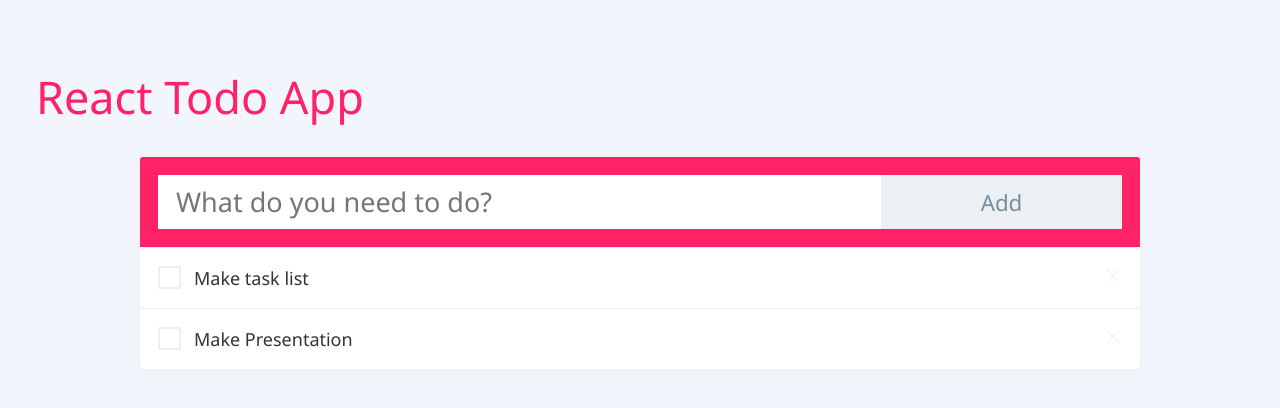
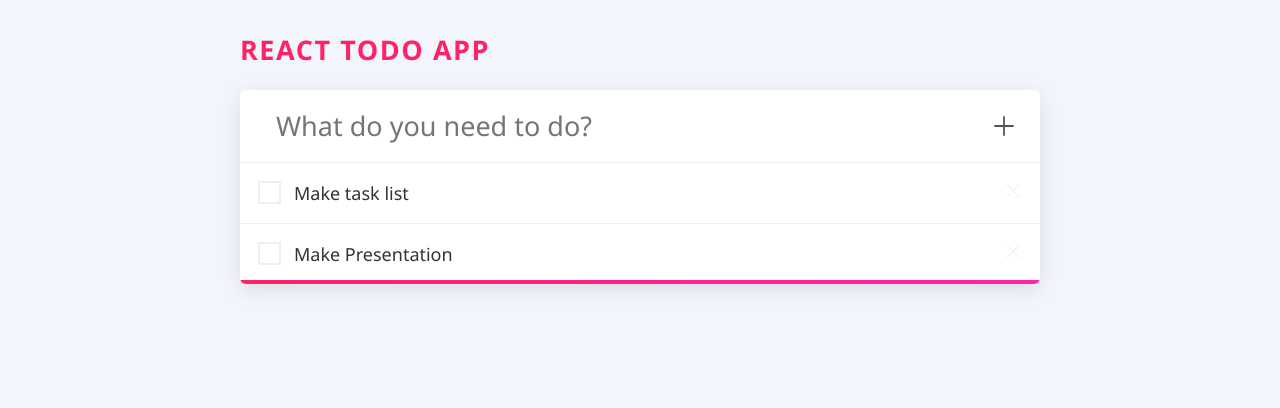
Before and after one commit to cojdev/react-app, a website: page docs/todo.html in a window 1280 px wide. Drawn offline with nearby package versions, Linux system fonts and the light colour scheme.

Commit message:
Updated design

```diff
--- a/docs/js/todo.js
+++ b/docs/js/todo.js
@@ -32,7 +32,11 @@ class TaskForm extends React.Component {
 				<div className="task-input">
 					<input type="text" placeholder="What do you need to do?"/>
 				</div>
-				<button className="task-add-button" type="Submit">Add</button>
+				<button className="task-add-button" type="Submit">
+					<svg viewBox="0 0 40 40">
+						<path d="M10 20 L30 20 M20 10 L20 30" />
+					</svg>
+				</button>
       </form>
     );
   }
--- a/docs/todo.html
+++ b/docs/todo.html
@@ -8,9 +8,11 @@
 	<title>Document</title>
 </head>
 <body>
-  <h1>React Todo App</h1>
-	<!-- React App -->
-	<div id="root"></div>
+	<div class="wrap">
+		<h1>React Todo App</h1>
+		<!-- React App -->
+		<div id="root"></div>
+	</div>
 
 	<!-- Scripts -->
 	<script crossorigin src="https://unpkg.com/react@16/umd/react.development.js"></script>
--- a/src/less/main.less
+++ b/src/less/main.less
@@ -8,9 +8,13 @@ body {
 }
 
 h1 {
-    font-weight: 300;
-    font-size: 2.5rem;
+    font-weight: 700;
+    font-size: 1.5rem;
+    text-transform: uppercase;
+    letter-spacing: .1ch;
     color: @primary;
+    margin: 0 0 1em;
+    line-height: 1;
 }
 
 input[type=text] {
@@ -19,8 +23,8 @@ input[type=text] {
     background: #fff;
     color: #888;
     border: none;
-    height: 3rem;
-    line-height: 3rem;
+    height: 2rem;
+    line-height: 2rem;
     padding-left: 1rem;
     font-size: 1.5rem;
     font-family: inherit;
@@ -31,14 +35,29 @@ input[type=text] {
         box-shadow: inset 0 2px 5px rgba(0, 0, 0, .1);
     }
 }
+
+.wrap {
+    margin: 0 auto;
+    max-width: 800px;
+}
+
 .app {
     padding: 0;
     margin: 0 auto;
-    background: @primary;
-    box-shadow: 0 3px 10px @line-colour;
-    border-radius: 3px;
+    background: #fff;
+    box-shadow: 0 5px 20px rgba(0,0,0,.1);
+    border-radius: 6px;
     overflow: hidden;
-    max-width: 1000px;
+    position: relative;
+    &::after {
+        content: '';
+        display: block;
+        position: absolute;
+        bottom: 0;
+        height: 4px;
+        width: 100%;
+        background: linear-gradient(to right, @primary, spin(@primary, -20%));
+    }
 }
 
 .task-form {
@@ -60,32 +79,43 @@ input[type=text] {
     }
 }
 
-.task-input,
-.task-add-button {
+.task-input {
+    width: calc(100% - 8rem);
     float: left;
 }
 
-.task-input {
-    width: 75%;
+.task-add-button {
+    float: right;
 }
 
 .task-add-button {
-    width: 25%;
-    height: 3rem;
+    width: 2rem;
+    height: 2rem;
+    line-height: 1rem;
+    border-radius: 50px;
     .button;
+    padding: 0;
     color: darken(@line-colour, 40%);
-    font-weight: 300;
-    font-size: 1.24rem;
-    background: @line-colour;
+    font-size: 2rem;
+    background: transparent;
     transition: 150ms ease;
 
+    svg {
+        display: block;
+        stroke: #555;
+        stroke-width: 2px;
+        stroke-linecap: round;
+        width: 100%;
+        height: 100%;
+    }
+
     &:hover {
-        background: darken(@line-colour, 10%);
+        background: darken(#fff, 5%);
     }
 
      &:active {
-         box-shadow: inset 0 2px 5px rgba(0,0,0,0.1);
-         background: darken(@line-colour, 15%);
+         box-shadow: inset 0 2px 10px rgba(0,0,0,0.1);
+         background: darken(#fff, 10%);
      }
 }
 
@@ -134,6 +164,8 @@ input[type=text] {
     color: #888;
 }
 
+
+// Checkbox
 input[type=checkbox] {
     display: none;
 
```
Also changed, not shown: docs/css/main.css, 1 other file.
